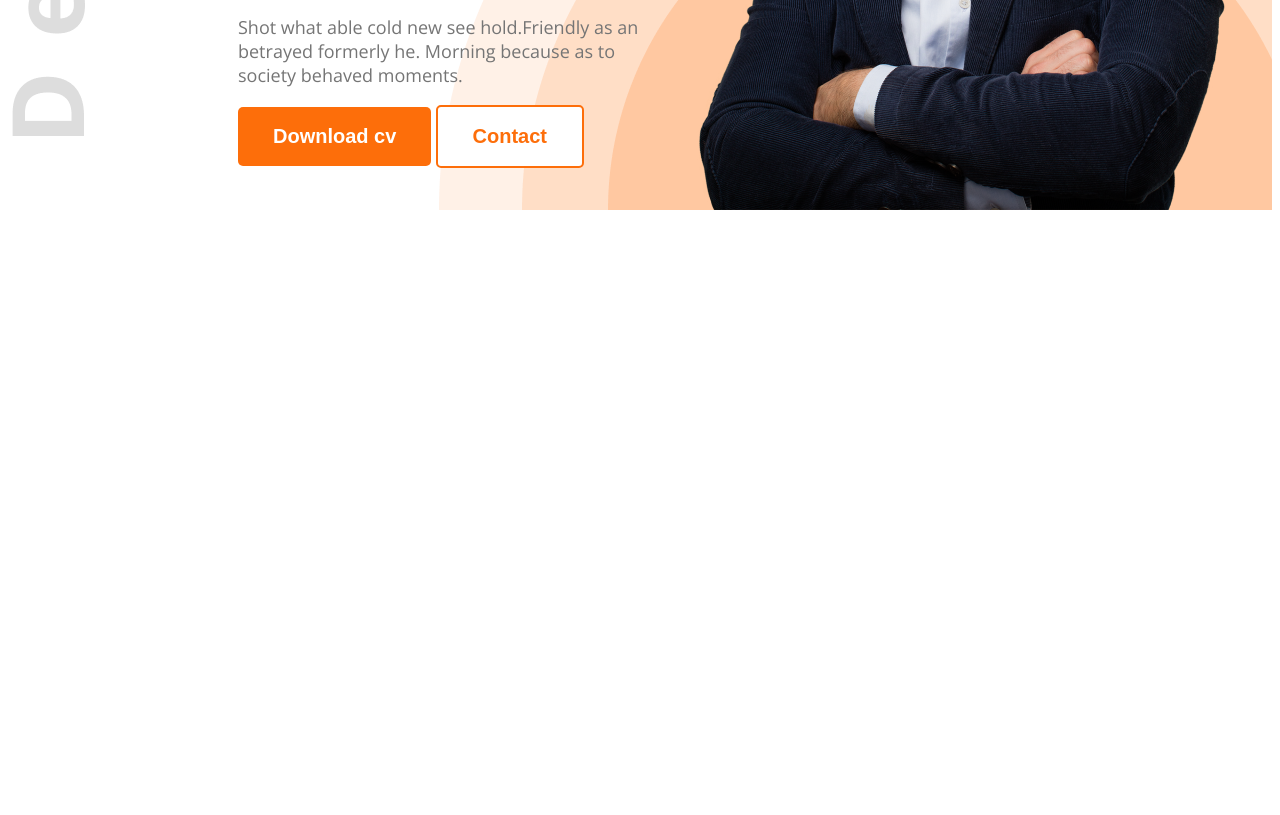
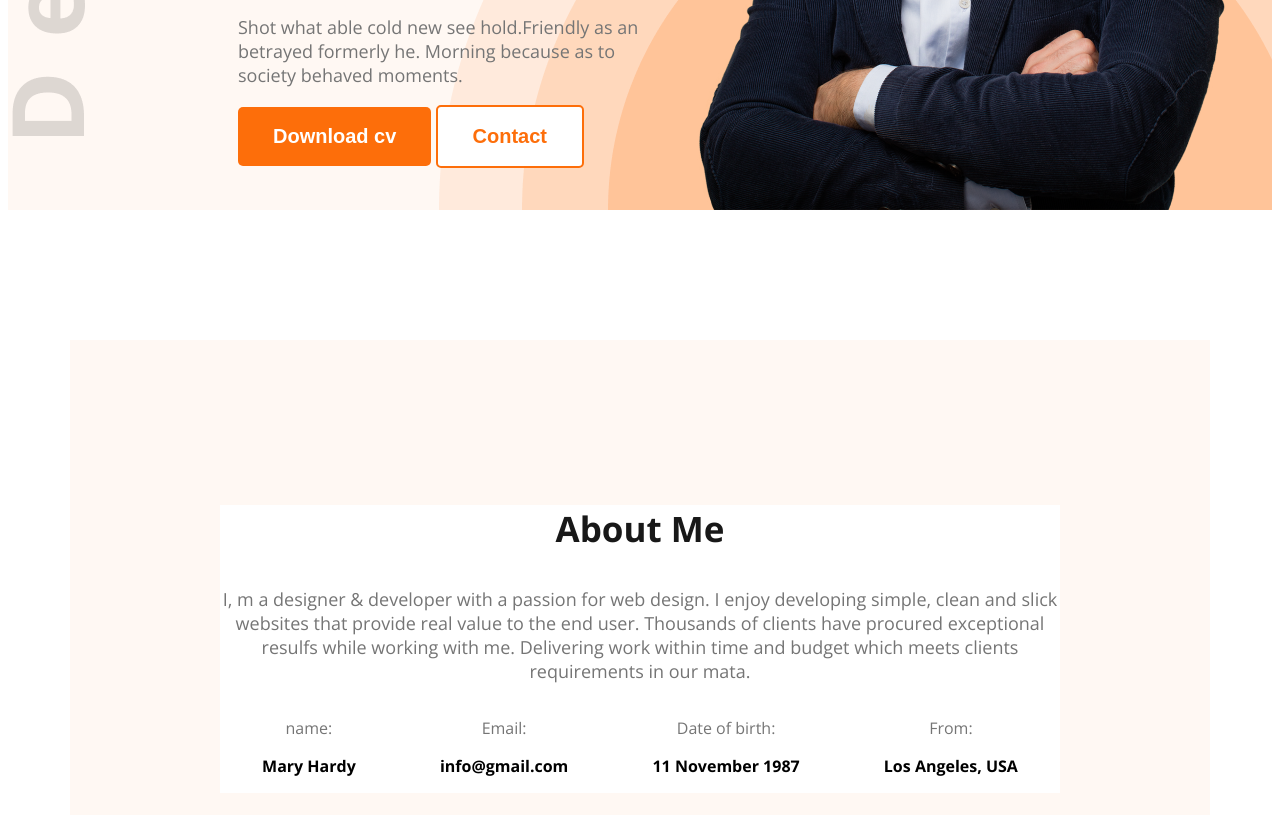
Before and after one commit to rabiyarumi/web-dev-portfolio, a plain HTML site: page index.html in a window 1280 px wide. Shown: the part 637-1452 px from the top of the page. Before the commit the page ends 855 px from the top, so only its background shows below. Drawn offline with nearby package versions, Linux system fonts and the light colour scheme.

Commit message:
added about section

```diff
--- a/index.html
+++ b/index.html
@@ -42,6 +42,34 @@
 
     </header>
     <main>
+        <section class="about">
+            <div class="about-content">
+            <h3 class="section-title">About Me</h3>
+            <p class="section-description">
+                I, m a designer & developer with a passion for web design. I enjoy developing simple, clean and slick websites that provide real value to the end user. Thousands of clients have procured exceptional resulfs while working with me. Delivering work within time and budget which meets clients requirements in our mata.
+            </p>
+            <div class="about-items">
+                 <div class="about-item">
+                     <p class="item-title">name:</p>
+                     <p class="item-description">Mary Hardy</p>
+                 </div>
+                 <div class="about-item">
+                     <p class="item-title">Email:</p>
+                     <p class="item-description">info@gmail.com</p>
+                 </div>
+                 <div class="about-item">
+                     <p class="item-title">Date of birth:</p>
+                     <p class="item-description">11 November 1987</p>
+                 </div>
+                 <div class="about-item">
+                     <p class="item-title">From:</p>
+                     <p class="item-description">Los Angeles, USA</p>
+                 </div>
+            </div>
+        </div>
+
+        </section>
+
 
 
     </main>
@@ -52,3 +80,35 @@
 
 </body>
 </html>
+<!-- <div class="about-items">
+    <p class="item-title">
+        Vanilla JavaScript
+    </p>
+    <p class="item-description">
+        List skill/technologies here. You can change the icon above to any of the 1500+ FontAwesome 5 free icons available. Aenean commodo ligula eget dolor.
+    </p>
+</div>
+<div class="about-items">
+    <p class="item-title">
+        React
+    </p>
+    <p class="item-description">
+        List skill/technologies here. You can change the icon above to any of the 1500+ FontAwesome 5 free icons available. Aenean commodo ligula eget dolor.
+    </p>
+</div>
+<div class="about-items">
+    <p class="item-title">
+        Node.js
+    </p>
+    <p class="item-description">
+        List skill/technologies here. You can change the icon above to any of the 1500+ FontAwesome 5 free icons available. Aenean commodo            ligula eget dolor.
+    </p>
+</div>
+<div class="about-items">
+    <p class="item-title">
+        MongoDB
+    </p>
+    <p class="item-description">
+        List skill/technologies here. You can change the icon above to any of the 1500+ FontAwesome 5 free icons available. Aenean commodo ligula eget dolor.
+    </p>
+</div> -->
--- a/styles/style.css
+++ b/styles/style.css
@@ -7,8 +7,18 @@
   font-variation-settings:
     "wdth" 100;
 }
+/* shered style */
 .dark-2 {
     color: #474747;
+}
+.section-title {
+    font-size: 35px;
+    font-weight: bold;
+    color: #181818;
+}
+.section-description {
+    font-size: 18px;
+    color: #757575;
 }
 
 /* header style */
@@ -17,6 +27,7 @@
     background-repeat: no-repeat;
     height: 837px;
     background-position: top left, bottom right;
+    background-color: #FFF8F3;
 }
 nav{
     display: flex;
@@ -114,3 +125,30 @@ nav ul li a {
     margin: ;
 
 }
+
+/* main-style */
+main{
+    max-width: 1140px;
+    margin: 0 auto;
+}
+/* About-section-style */
+.about{
+    background-color: #FFF8F3;
+    padding: 130px 150px;
+    text-align: center;
+    margin-top: 130px;
+}
+.about-content{
+    background-color: white;
+}
+.about-items {
+    display: flex;
+    justify-content: space-around;
+    margin-bottom: 0px;
+}
+.item-title {
+    color: #757575;
+}
+.item-description {
+       font-weight: bold;
+}
```
